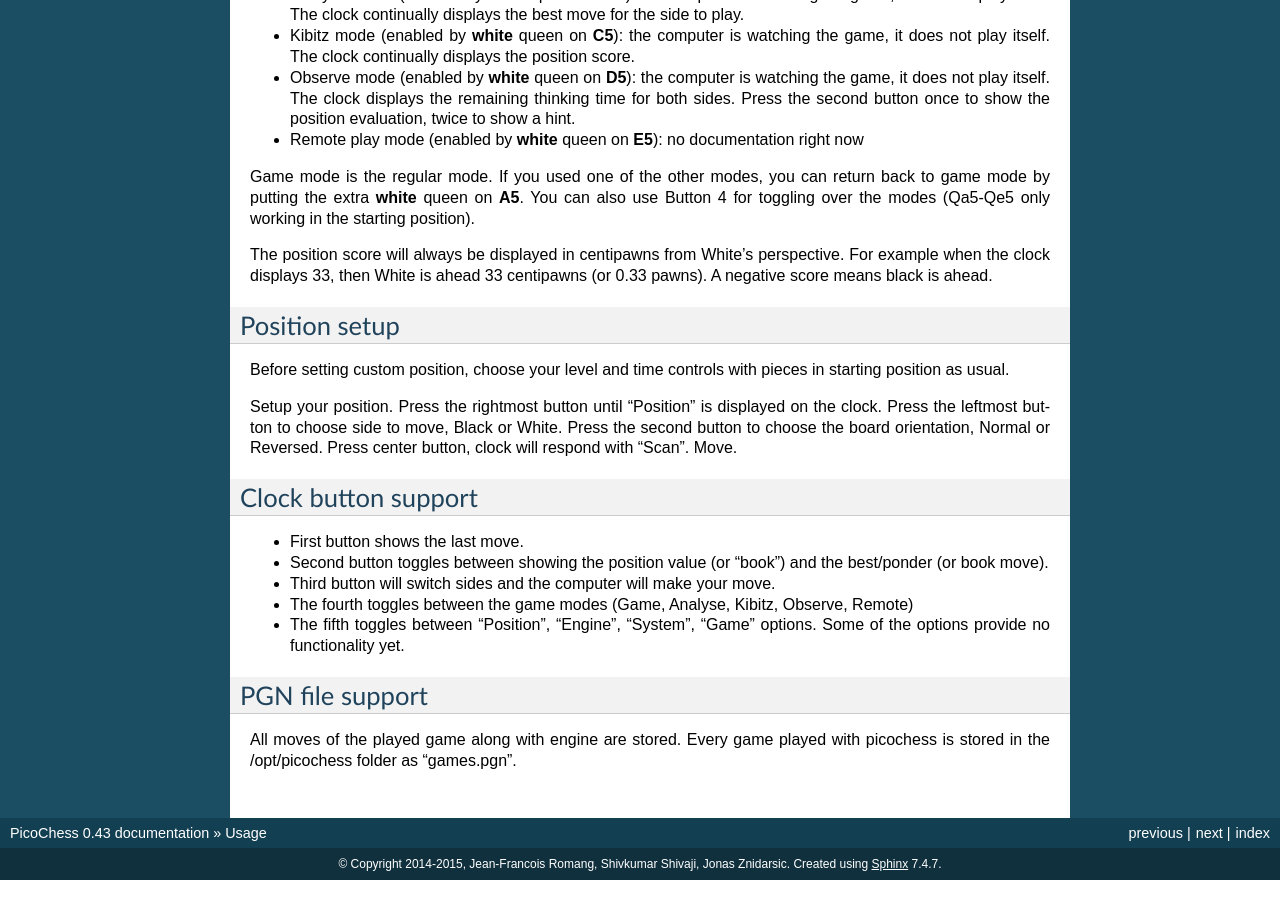
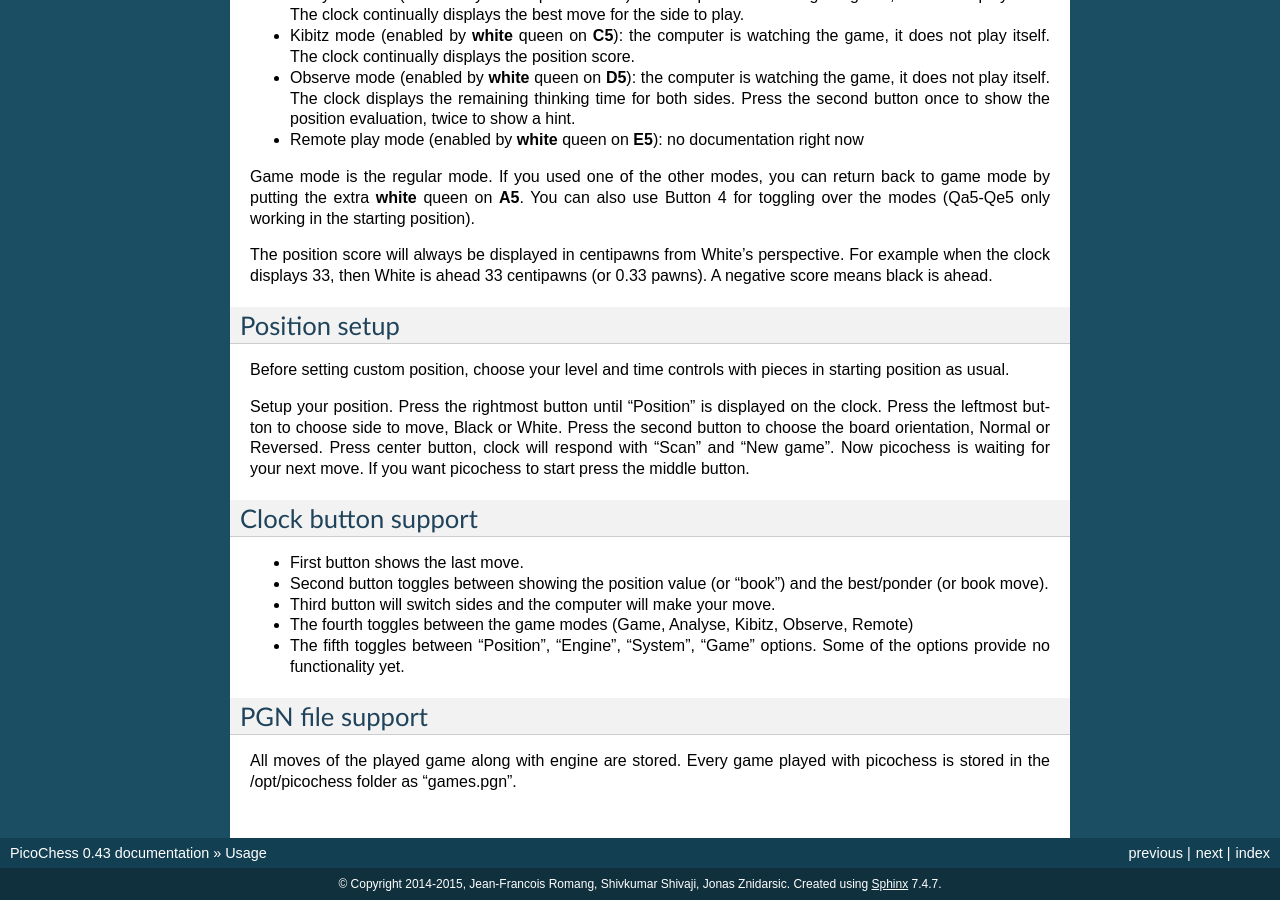
Before and after one commit to jromang/picochess, a Sphinx documentation site: the page built from docs/usage.rst, in a window 1280 px wide and 900 px high, scrolled down 1936 px. Built offline with Sphinx 7.4.7, drawn with Linux system fonts in a browser that asks for light colours.

Commit message:
update doc for  #104

```diff
--- a/docs/usage.rst
+++ b/docs/usage.rst
@@ -103,7 +103,7 @@
 Setup your position. Press the rightmost button until "Position" is displayed on the clock.
 Press the leftmost button to choose side to move, Black or White.
 Press the second button to choose the board orientation, Normal or Reversed.
-Press center button, clock will respond with "Scan". Move.
+Press center button, clock will respond with "Scan" and "New game". Now picochess is waiting for your next move. If you want picochess to start press the middle button.
 
 Clock button support
 --------------------
```
